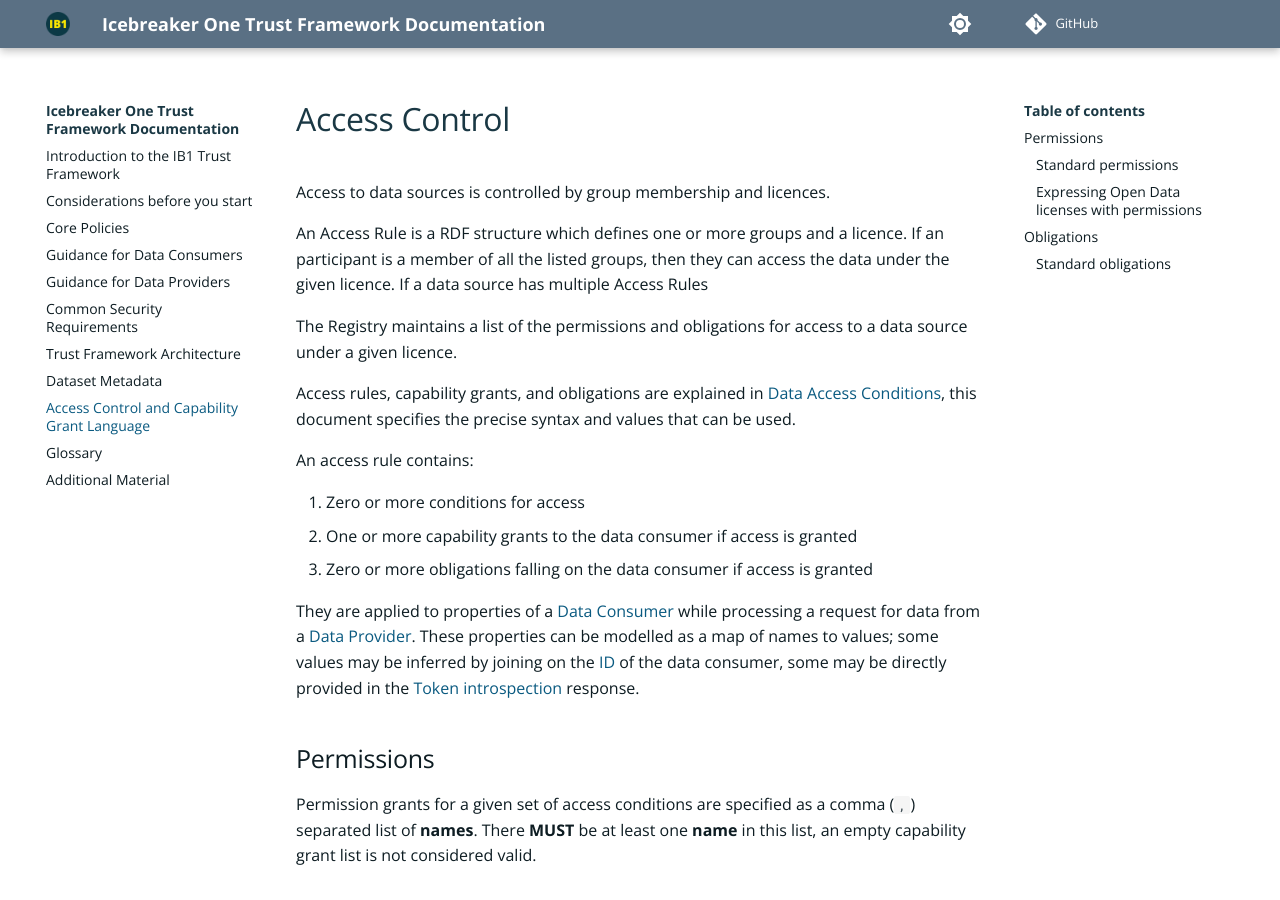
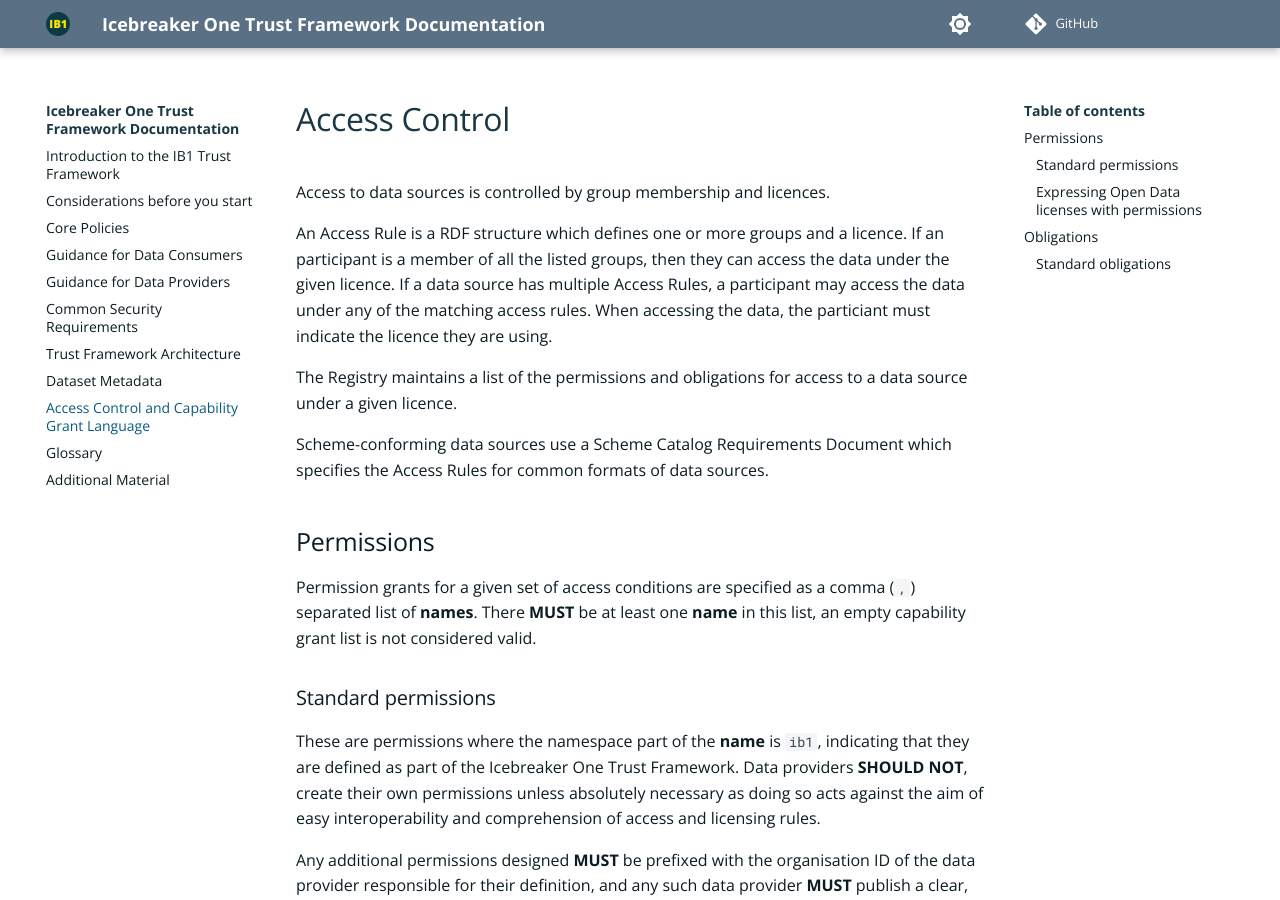
Before and after one commit to icebreakerone/ib1-technical-docs, an MkDocs documentation site: the page built from docs/access_control_specification.md, in a window 1280 px wide and 900 px high. Built offline with MkDocs 1.6.1 and Material for MkDocs 9.7.7, drawn with Linux system fonts in a browser that asks for light colours; plug-ins that fetch from the network failed and are left out; comment, search, counter and statistics services are not loaded; the version menu is left out.

Commit message:
docs/access_control_specification.md updated from https://stackedit.net/

```diff
--- a/docs/access_control_specification.md
+++ b/docs/access_control_specification.md
@@ -2,21 +2,11 @@
 
 Access to data sources is controlled by group membership and licences.
 
-An Access Rule is a RDF structure which defines one or more groups and a licence. If an participant is a member of all the listed groups, then they can access the data under the given licence. If a data source has multiple Access Rules
+An Access Rule is a RDF structure which defines one or more groups and a licence. If an participant is a member of all the listed groups, then they can access the data under the given licence. If a data source has multiple Access Rules, a participant may access the data under any of the matching access rules. When accessing the data, the particiant must indicate the licence they are using.
 
 The Registry maintains a list of the permissions and obligations for access to a data source under a given licence.
 
-Access rules, capability grants, and obligations are explained in [Data Access Conditions](ops_guidelines/common_policies.md#data-access-conditions), this document specifies the
-precise syntax and values that can be used.
-
-An access rule contains:
-
-
-1. Zero or more conditions for access
-2. One or more capability grants to the data consumer if access is granted
-3. Zero or more obligations falling on the data consumer if access is granted
-
-They are applied to properties of a [Data Consumer](glossary.md#term-Data-Consumer) while processing a request for data from a [Data Provider](glossary.md#term-Data-Provider). These properties can be modelled as a map of names to values; some values may be inferred by joining on the [ID](glossary.md#term-Identification) of the data consumer, some may be directly provided in the [Token introspection](ops_guidelines/technical_common.md#token-introspection) response.
+Scheme-conforming data sources use a Scheme Catalog Requirements Document which specifies the Access Rules for common formats of data sources.
 
 
 ## Permissions
```
Also changed, not shown: other parts of docs/access_control_specification.md (+2 -2 lines).
